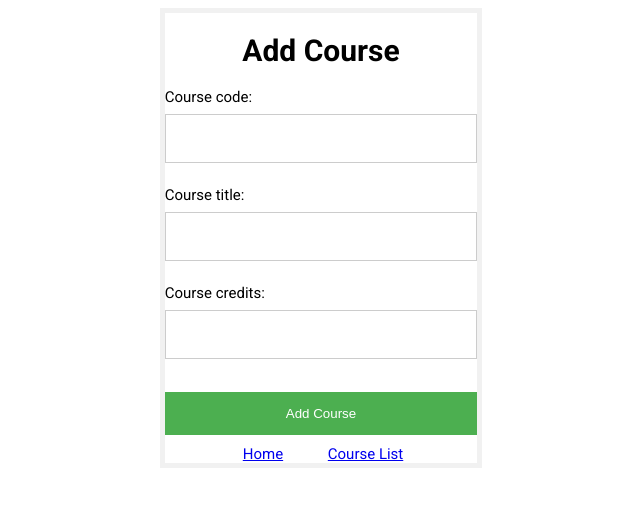
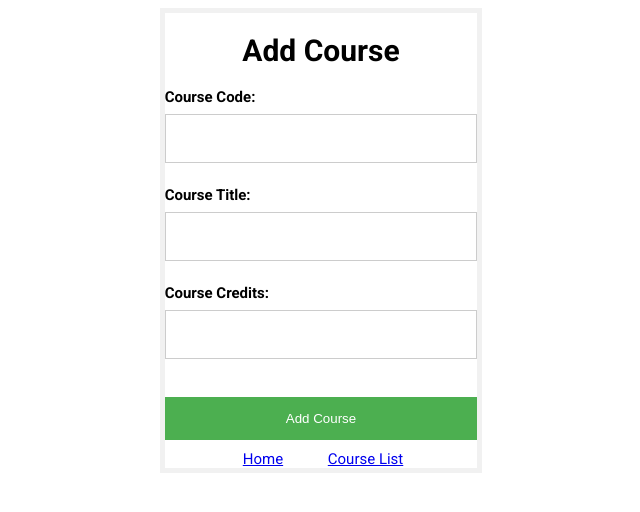
Before and after one commit to uprm-inso-4101-2020-2021-s2/semester-project-team-DLMS, a Django app: page /courses/ in a window 1280 px wide. Shown: the top 512 px of the page, without its empty margins (319-959 px from the left). Run offline with Django 3.2, Linux system fonts and the light colour scheme.

Commit message:
Added proper capitalization to Add Course and Edit Course views

```diff
--- a/UPR_Grader/templates/UPR_Grader/courses.html
+++ b/UPR_Grader/templates/UPR_Grader/courses.html
@@ -35,6 +35,10 @@
             text-align:center;
             fone-size:18;
         }
+
+        h4 {
+            text-transform: capitalize;
+        }
         button:hover {
             opacity: 0.8;
         }
@@ -60,7 +64,7 @@
     </style>
     <form method="POST">
         <h1>Add Course</h1>
-        {{ form.as_p }}
+        <h4>{{ form.as_p }}</h4>
         {% csrf_token %}
         <button type="submit">Add Course</button>
         &nbsp;&nbsp;&nbsp;&nbsp;&nbsp;&nbsp;&nbsp;&nbsp;&nbsp;&nbsp;&nbsp;&nbsp;&nbsp;&nbsp;&nbsp;&nbsp;&nbsp;&nbsp;&nbsp;&nbsp;
--- a/UPR_Grader/templates/UPR_Grader/edit.html
+++ b/UPR_Grader/templates/UPR_Grader/edit.html
@@ -36,6 +36,10 @@
             text-align:center;
             fone-size:18;
         }
+
+        h4 {
+            text-transform: capitalize;
+        }
         button:hover {
             opacity: 0.8;
         }
@@ -62,7 +66,7 @@
 
     <form method="POST">
         <h1>Edit Course</h1>
-        {{ form.as_p }}
+        <h4>{{ form.as_p }}</h4>
         {% csrf_token %}
         <button type="submit">Edit</button>
         &nbsp;&nbsp;&nbsp;&nbsp;&nbsp;&nbsp;&nbsp;&nbsp;&nbsp;&nbsp;&nbsp;&nbsp;
```
